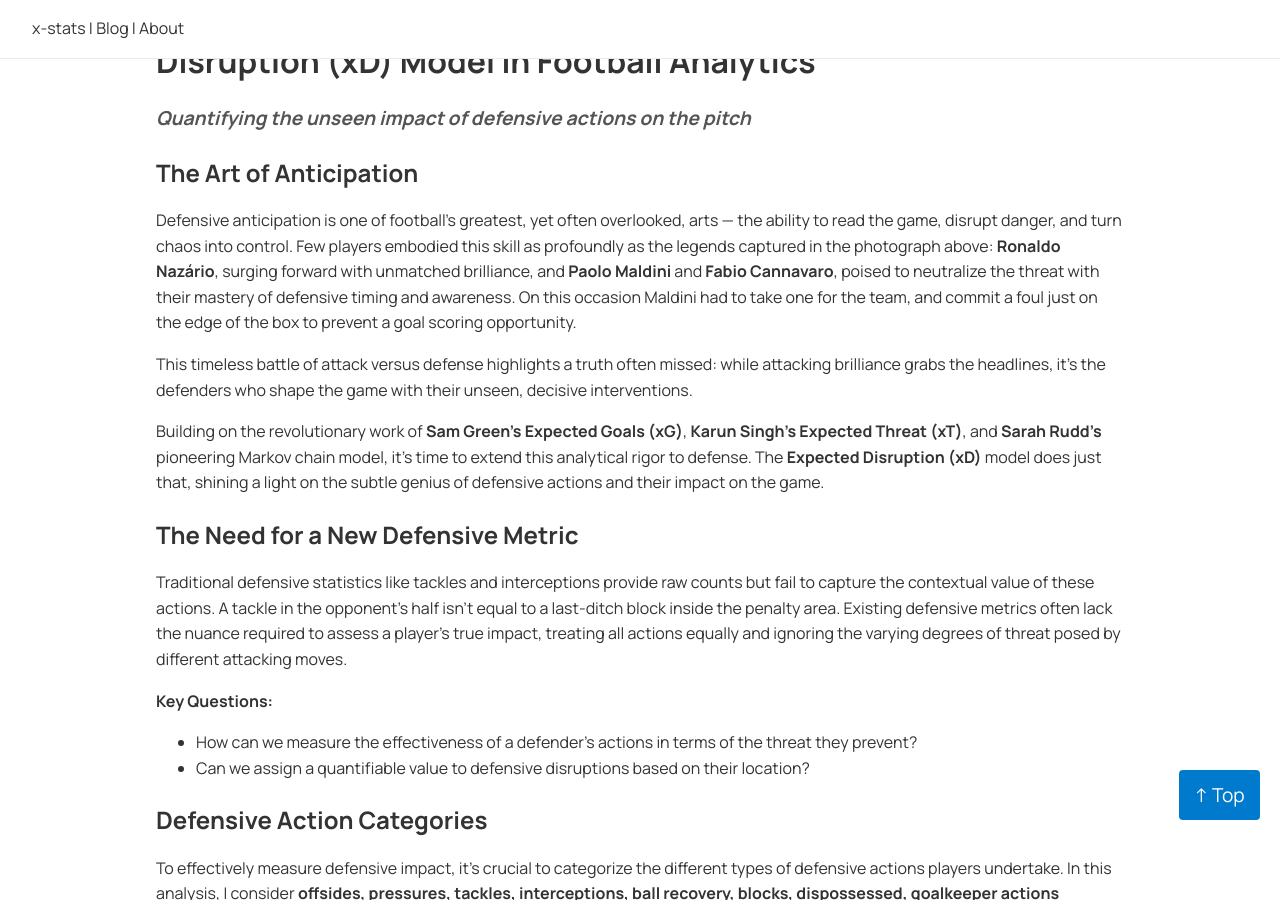
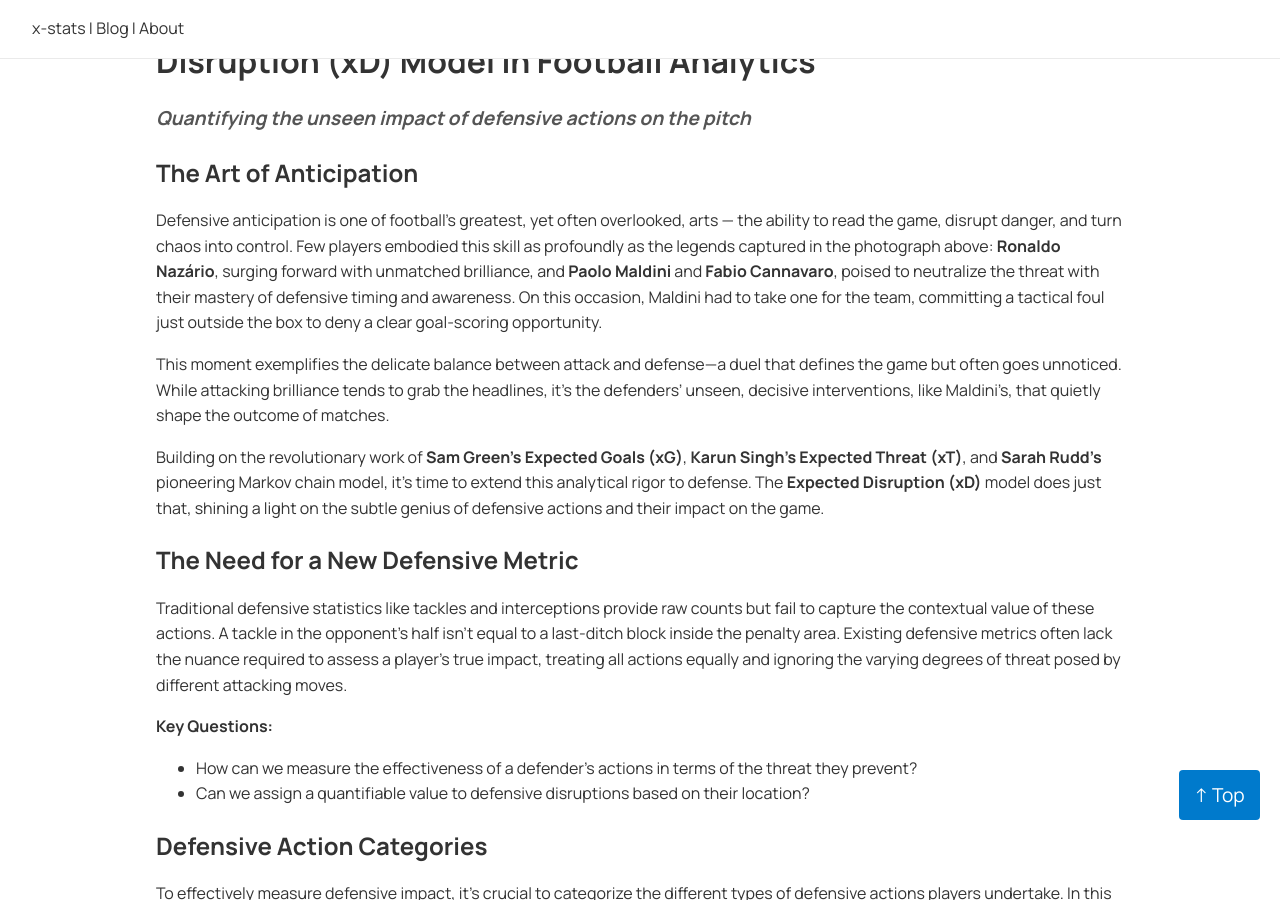
Before and after one commit to u3mukher/x-stats, a Jekyll site: the page built from _posts/2024-12-12-xD.md, in a window 1280 px wide and 900 px high, scrolled down 1069 px. Built offline with Jekyll 4.4.1, drawn with Linux system fonts in a browser that asks for light colours; a style sheet for code colours, icons or effects is not loaded.

Commit message:
Update 2024-12-12-xD.md

```diff
--- a/_posts/2024-12-12-xD.md
+++ b/_posts/2024-12-12-xD.md
@@ -65,9 +65,9 @@ subtitle: "Quantifying the unseen impact of defensive actions on the pitch"
 
 ## The Art of Anticipation
 
-Defensive anticipation is one of football’s greatest, yet often overlooked, arts — the ability to read the game, disrupt danger, and turn chaos into control. Few players embodied this skill as profoundly as the legends captured in the photograph above: **Ronaldo Nazário**, surging forward with unmatched brilliance, and **Paolo Maldini** and **Fabio Cannavaro**, poised to neutralize the threat with their mastery of defensive timing and awareness. On this occasion Maldini had to take one for the team, and commit a foul just on the edge of the box to prevent a goal scoring opportunity.
+Defensive anticipation is one of football’s greatest, yet often overlooked, arts — the ability to read the game, disrupt danger, and turn chaos into control. Few players embodied this skill as profoundly as the legends captured in the photograph above: **Ronaldo Nazário**, surging forward with unmatched brilliance, and **Paolo Maldini** and **Fabio Cannavaro**, poised to neutralize the threat with their mastery of defensive timing and awareness. On this occasion, Maldini had to take one for the team, committing a tactical foul just outside the box to deny a clear goal-scoring opportunity.
 
-This timeless battle of attack versus defense highlights a truth often missed: while attacking brilliance grabs the headlines, it’s the defenders who shape the game with their unseen, decisive interventions.
+This moment exemplifies the delicate balance between attack and defense—a duel that defines the game but often goes unnoticed. While attacking brilliance tends to grab the headlines, it’s the defenders’ unseen, decisive interventions, like Maldini’s, that quietly shape the outcome of matches.
 
 Building on the revolutionary work of **Sam Green’s Expected Goals (xG)**, **Karun Singh’s Expected Threat (xT)**, and **Sarah Rudd’s** pioneering Markov chain model, it’s time to extend this analytical rigor to defense. The **Expected Disruption (xD)** model does just that, shining a light on the subtle genius of defensive actions and their impact on the game.
 
```
